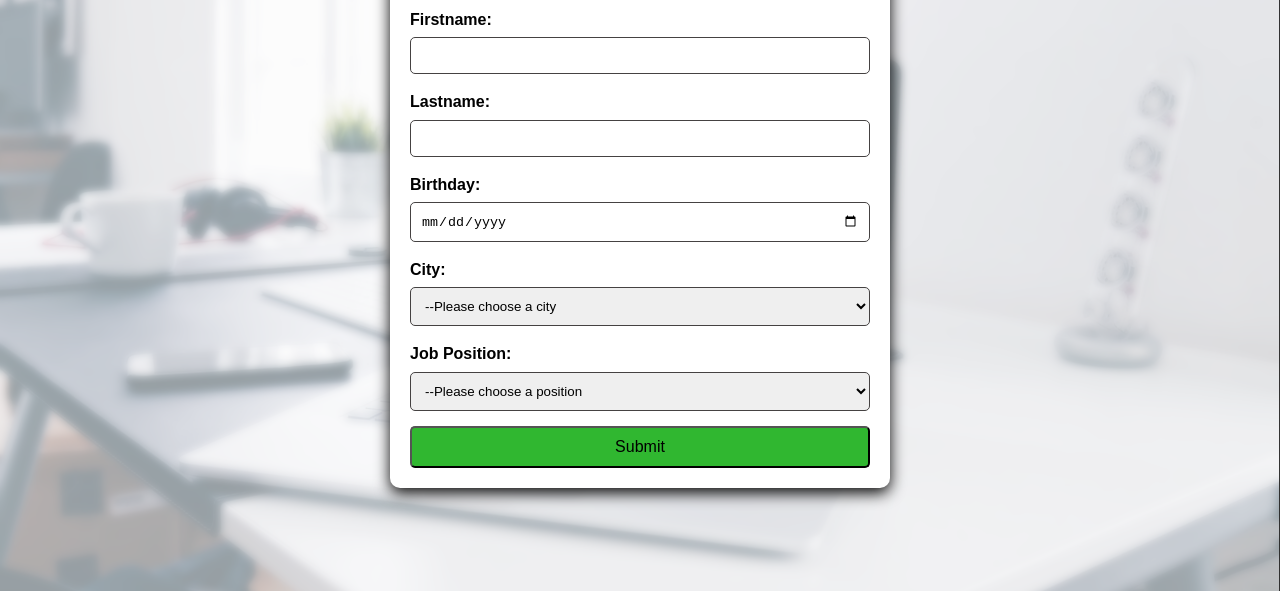
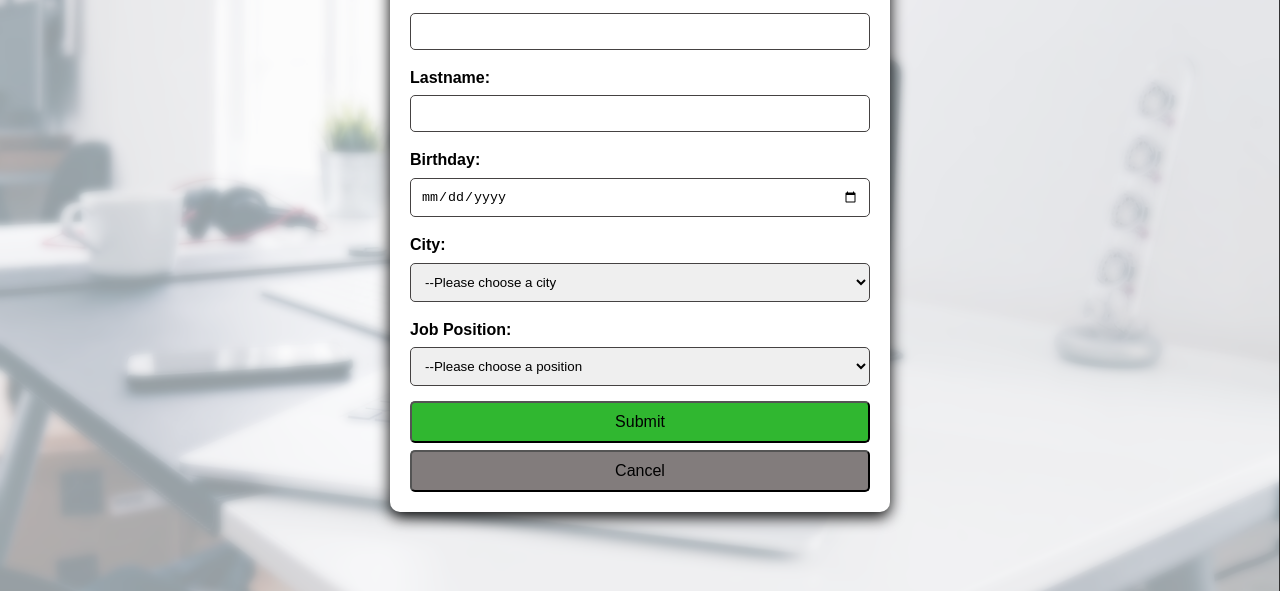
Before and after one commit to umangmehtagit/Registration_system, a plain HTML site: page index.html in a window 1280 px wide. Shown: the part 209-800 px from the top of the page. Drawn offline with Linux system fonts and the light colour scheme.

Commit message:
add cancel button

```diff
--- a/index.html
+++ b/index.html
@@ -35,6 +35,7 @@
                     <option value="">New York</option>
                     <option value="">Los Angeles</option>
                     <option value="">Chicago</option>
+                    <option value="">Charlotte</option>
                 </select>
             </div>
 
@@ -51,6 +52,7 @@
             </div>
 
             <button type="submit">Submit</button>
+            <button id="cancelBtn">Cancel</button>
 
         </form>
 
--- a/style.css
+++ b/style.css
@@ -61,3 +61,8 @@ button {
     cursor: pointer;
     font-size:16px ;
 }
+
+#cancelBtn {
+    margin-top: 7px;
+    background-color: #827c7c !important;
+}
```
